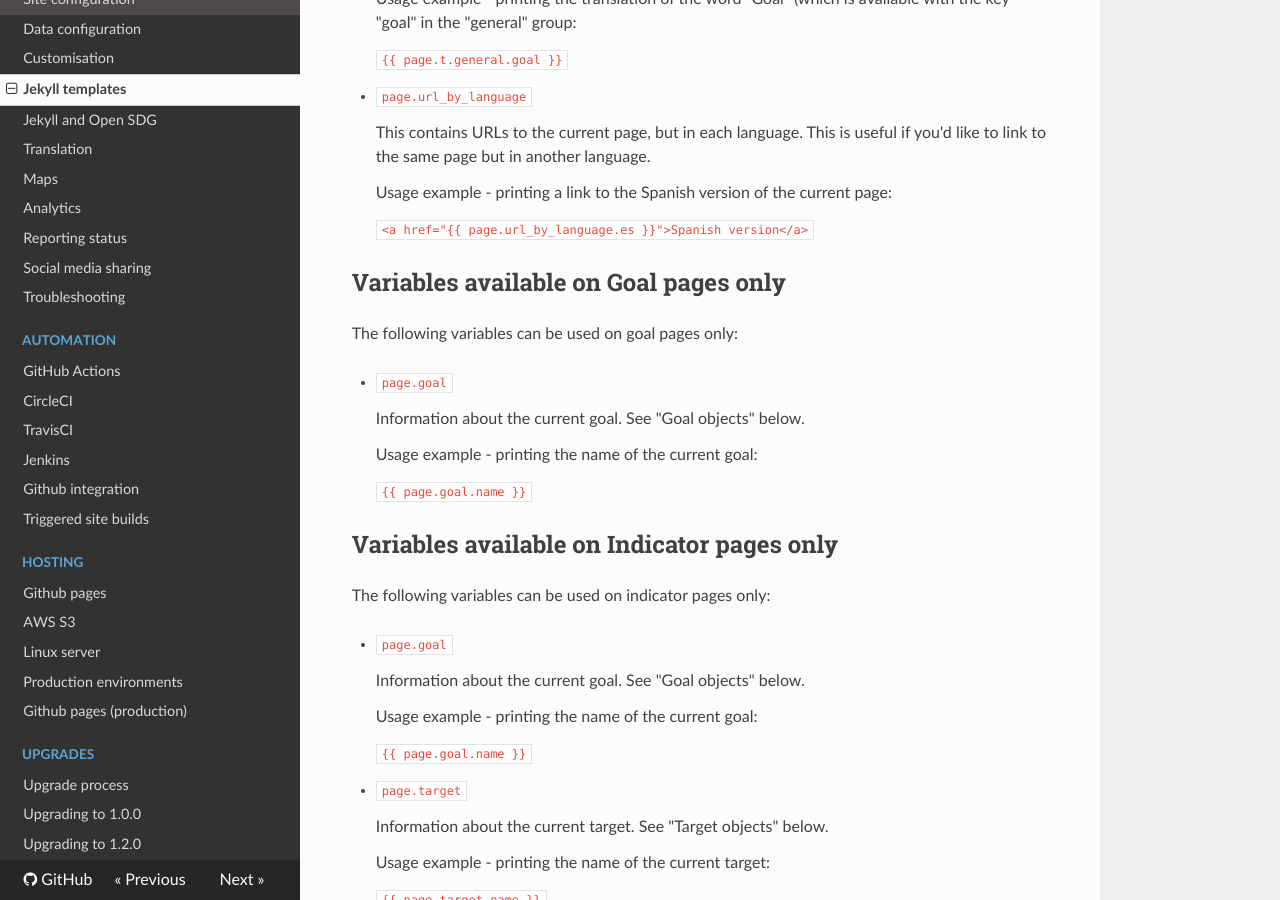
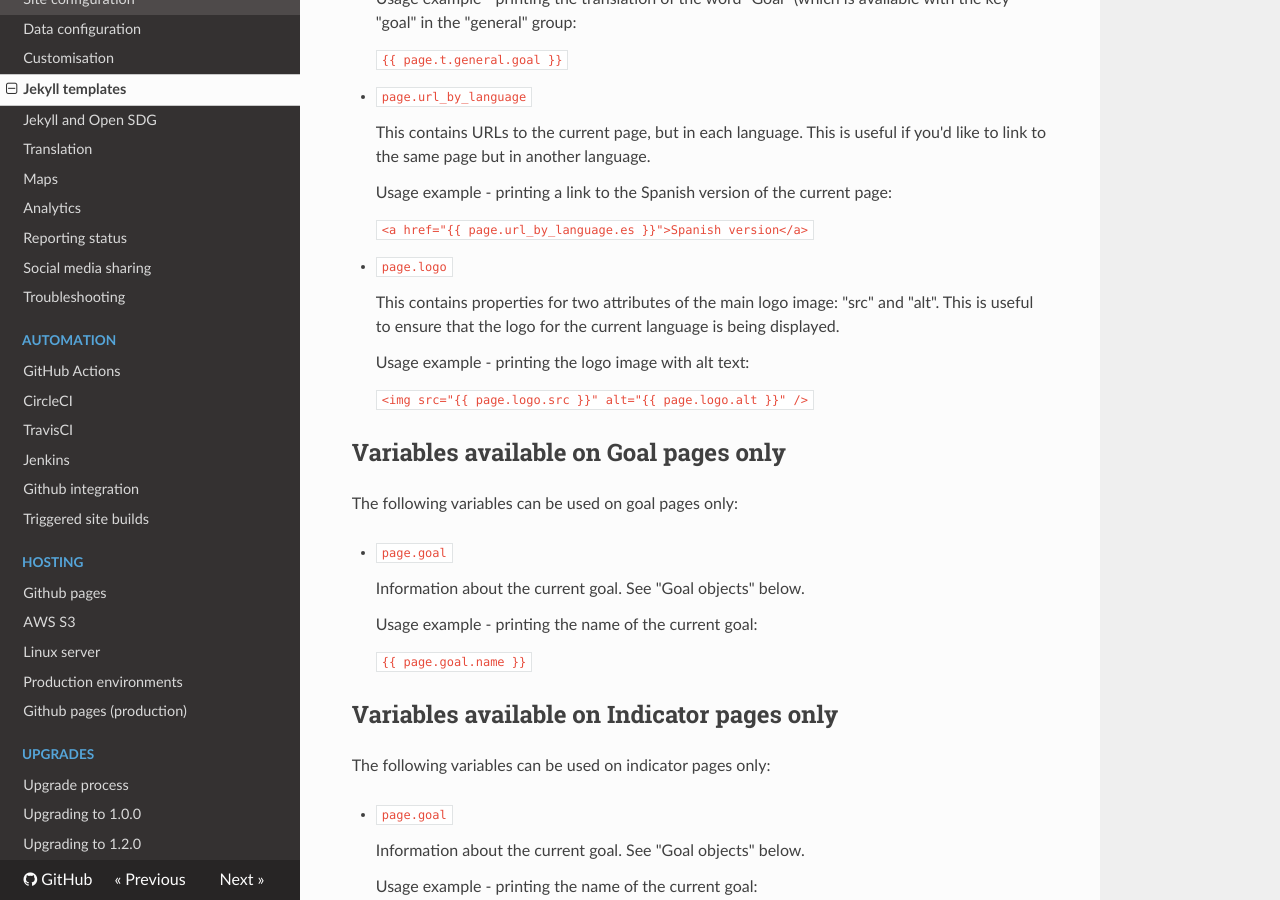
Before and after one commit to open-sdg/open-sdg, an MkDocs documentation site: the page built from docs/jekyll-templates.md, in a window 1280 px wide and 900 px high, scrolled down 1669 px. Built offline with MkDocs 1.6.1, drawn with Linux system fonts in a browser that asks for light colours; nearby versions of some CDN libraries; old or Windows-style settings are respelled for this version of MkDocs.

Commit message:
Additional docs

````diff
--- a/docs/jekyll-templates.md
+++ b/docs/jekyll-templates.md
@@ -90,6 +90,16 @@ The following variables can be used on any page:
 
     ```
     <a href="{{ page.url_by_language.es }}">Spanish version</a>
+    ```
+
+* `page.logo`
+
+    This contains properties for two attributes of the main logo image: "src" and "alt". This is useful to ensure that the logo for the current language is being displayed.
+
+    Usage example - printing the logo image with alt text:
+
+    ```
+    <img src="{{ page.logo.src }}" alt="{{ page.logo.alt }}" />
     ```
 
 ## Variables available on Goal pages only
````
